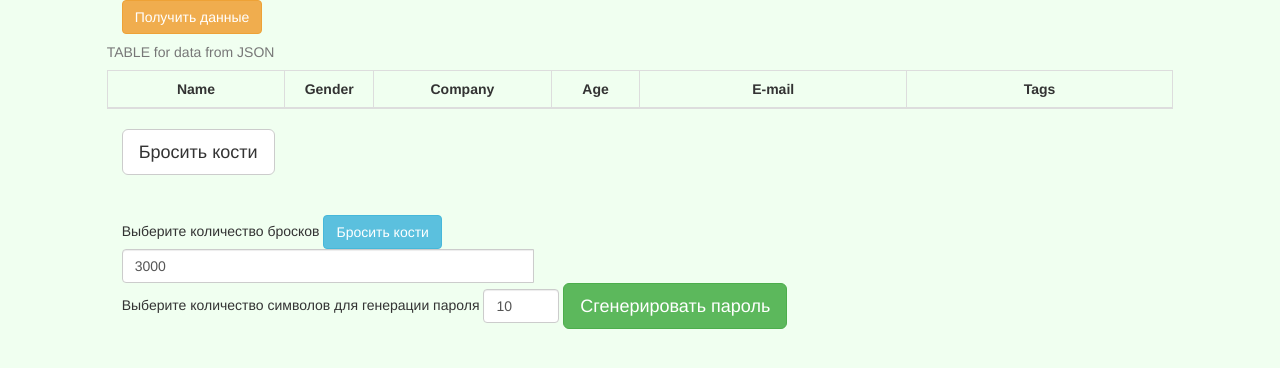
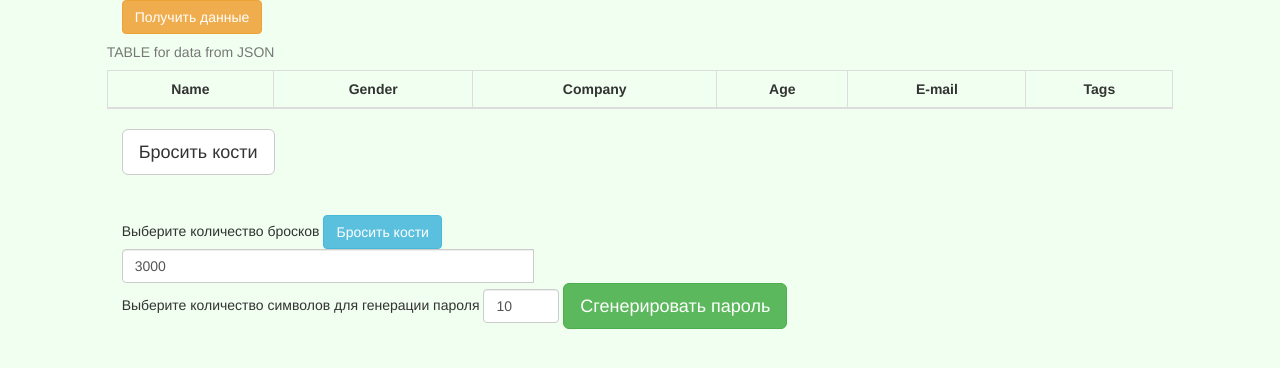
Before and after one commit to koshmaymm/03.03, a website: page index.html in a window 1280 px wide. Drawn offline with nearby package versions, Linux system fonts and the light colour scheme.

Commit message:
some changes

```diff
--- a/index.html
+++ b/index.html
@@ -25,12 +25,12 @@
 
 								<thead>
 									<tr>
-										<th class="col-md-2">Name</th>
-										<th class="col-md-1">Gender</th>
-										<th class="col-md-2">Company</th>
-										<th class="col-md-1">Age</th>
-										<th class="mail col-md-3">E-mail</th>
-										<th class="mail col-md-3">Tags</th>
+										<th>Name</th>
+										<th>Gender</th>
+										<th>Company</th>
+										<th>Age</th>
+										<th>E-mail</th>
+										<th>Tags</th>
 									</tr>
 								</thead>
 
@@ -39,7 +39,7 @@
 							</table>
 							</div>
 						</div>
-				<div class="col-md-1"></div>
+
 				</div>
 
 			<div class="row">
```
